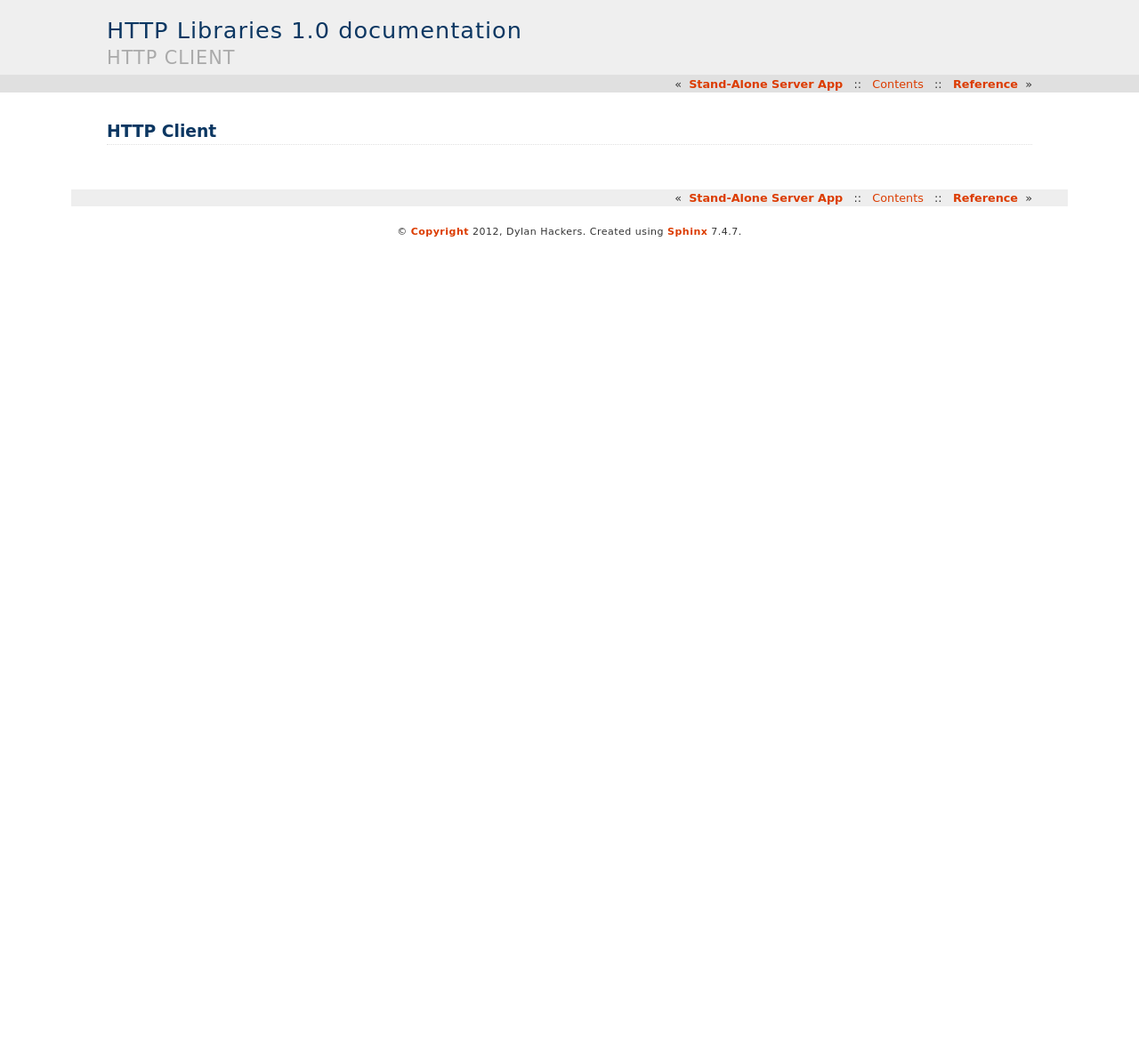
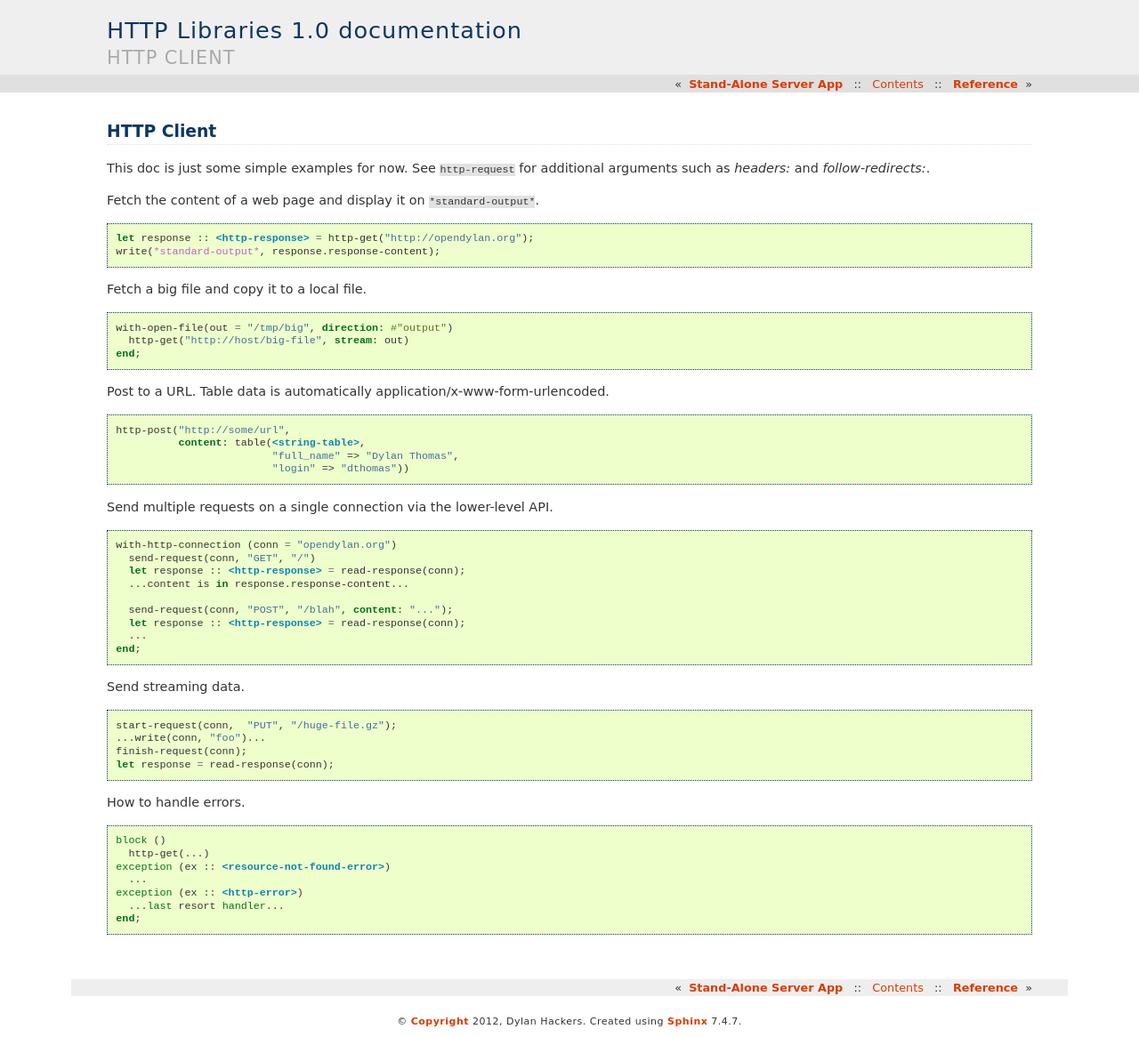
Before and after one commit to dylan-lang/http, a Sphinx documentation site: the page built from documentation/source/client/index.rst, in a window 1280 px wide. Shown: the whole page at 89% size. Built offline with Sphinx 7.4.7, drawn with Linux system fonts in a browser that asks for light colours; cross-references to code outside the pages are shown as plain code; before the commit the page ends 900 px from its top, so only the background shows below that.

Commit message:
[client] Add some doc.

```diff
--- a/documentation/source/client/index.rst
+++ b/documentation/source/client/index.rst
@@ -1,3 +1,71 @@
 ***********
 HTTP Client
 ***********
+
+This doc is just some simple examples for now.  See :func:`http-request`
+for additional arguments such as `headers:` and `follow-redirects:`.
+
+
+Fetch the content of a web page and display it on ``*standard-output*``.
+
+.. code-block:: dylan
+
+   let response :: <http-response> = http-get("http://opendylan.org");
+   write(*standard-output*, response.response-content);
+
+
+Fetch a big file and copy it to a local file.
+
+.. code-block:: dylan
+
+   with-open-file(out = "/tmp/big", direction: #"output")
+     http-get("http://host/big-file", stream: out)
+   end;
+
+
+Post to a URL. Table data is automatically application/x-www-form-urlencoded.
+
+.. code-block:: dylan
+
+   http-post("http://some/url",
+             content: table(<string-table>,
+                            "full_name" => "Dylan Thomas",
+                            "login" => "dthomas"))
+
+
+Send multiple requests on a single connection via the lower-level API.
+
+.. code-block:: dylan
+
+   with-http-connection (conn = "opendylan.org")
+     send-request(conn, "GET", "/")
+     let response :: <http-response> = read-response(conn);
+     ...content is in response.response-content...
+
+     send-request(conn, "POST", "/blah", content: "...");
+     let response :: <http-response> = read-response(conn);
+     ...
+   end;
+
+
+Send streaming data.
+
+.. code-block:: dylan
+
+   start-request(conn,  "PUT", "/huge-file.gz");
+   ...write(conn, "foo")...
+   finish-request(conn);
+   let response = read-response(conn);
+
+
+How to handle errors.
+
+.. code-block:: dylan
+
+   block ()
+     http-get(...)
+   exception (ex :: <resource-not-found-error>)
+     ...
+   exception (ex :: <http-error>)
+     ...last resort handler...
+   end;
```
Also changed, not shown: documentation/source/reference/client.rst (+182 -236 lines), 1 other file.
